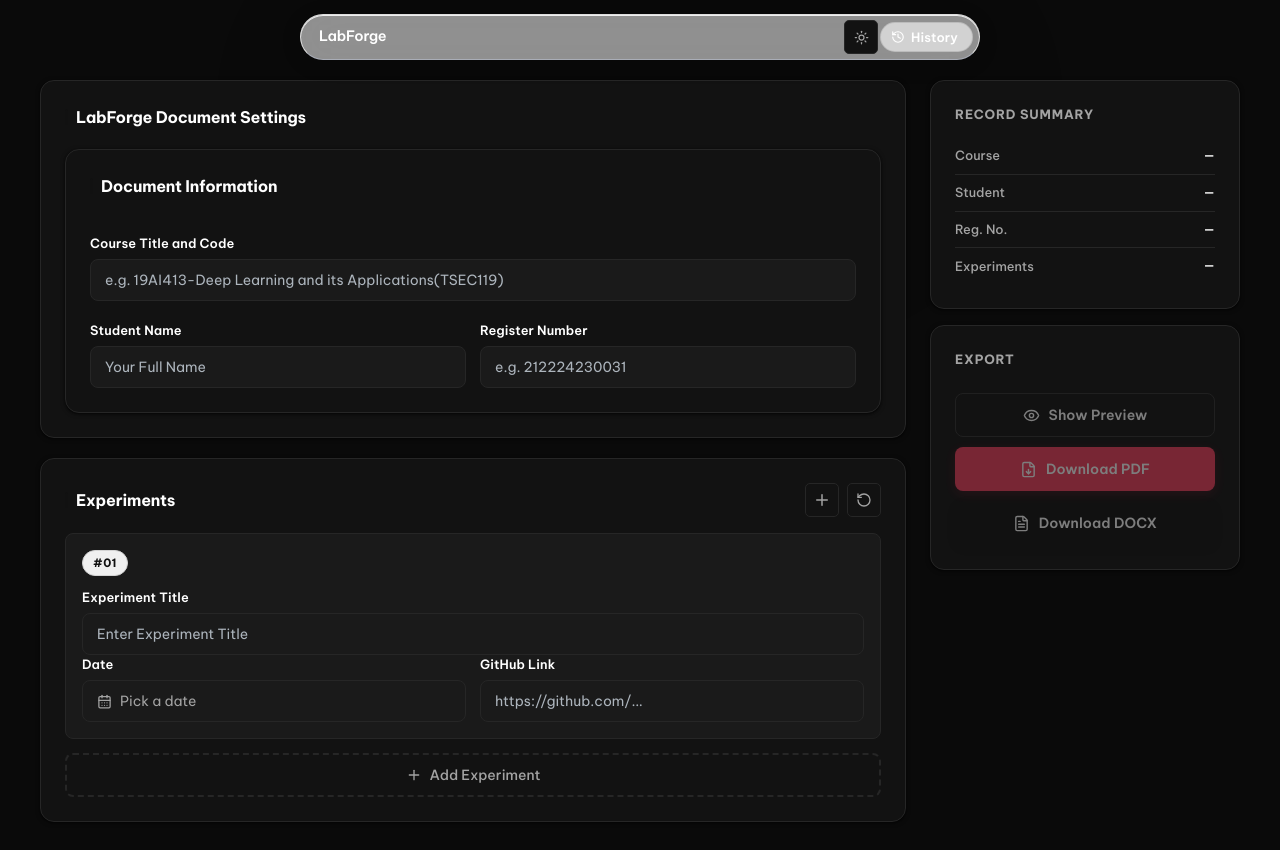
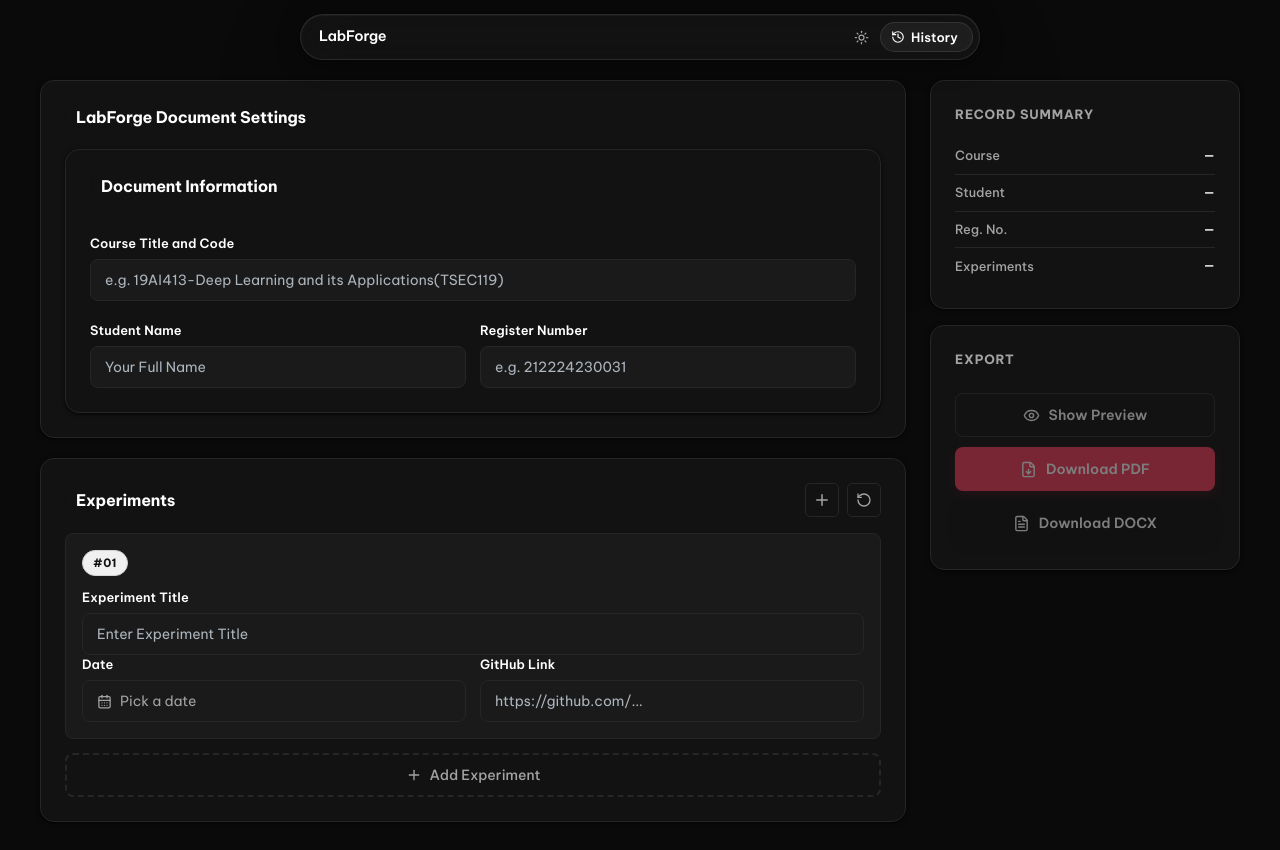
Before and after one commit to balasaravanank/LabForge, a Next.js app: page / in a window 1280 px wide. Both pictures are taken after a click on the button 861 px from the left and 37 px from the top of the page. Built offline with nearby package versions, Linux system fonts and the light colour scheme.

Commit message:
Fix : docx fixes

```diff
--- a/src/app/globals.css
+++ b/src/app/globals.css
@@ -116,6 +116,15 @@
   width: 100%;
 }
 
+.dark .pill-header {
+  background: rgba(24, 24, 24, 0.65);
+  border-color: rgba(255, 255, 255, 0.1);
+  box-shadow:
+    0 4px 24px rgba(0, 0, 0, 0.4),
+    0 1px 2px rgba(0, 0, 0, 0.2),
+    inset 0 1px 0 rgba(255, 255, 255, 0.05);
+}
+
 .header-logo-group {
   display: flex;
   align-items: center;
@@ -181,6 +190,10 @@
   background: rgba(0, 0, 0, 0.05);
 }
 
+.dark .icon-action:hover {
+  background: rgba(255, 255, 255, 0.1);
+}
+
 .header-history-btn {
   display: flex;
   align-items: center;
@@ -203,6 +216,17 @@
   border-color: rgba(0, 0, 0, 0.2);
   color: var(--text);
   box-shadow: 0 2px 8px rgba(0, 0, 0, 0.08);
+}
+
+.dark .header-history-btn {
+  background: rgba(255, 255, 255, 0.05);
+  border-color: rgba(255, 255, 255, 0.1);
+}
+
+.dark .header-history-btn:hover {
+  background: rgba(255, 255, 255, 0.15);
+  border-color: rgba(255, 255, 255, 0.2);
+  box-shadow: 0 2px 8px rgba(0, 0, 0, 0.2);
 }
 
 .header-history-badge {
--- a/src/components/PreviewModal.tsx
+++ b/src/components/PreviewModal.tsx
@@ -128,16 +128,16 @@
               I confirm that the experiments and GitHub links provided are entirely my own work.
             </p>
 
-            {/* Name + Register row */}
-            <div className="doc-sign-row">
-              <span>Name : {docInfo.studentName}</span>
-              <span>Register Number : {docInfo.registerNumber}</span>
-            </div>
-
-            {/* Date + Signature row */}
-            <div className="doc-sign-row">
-              <span>Date : </span>
-              <span>Learner&apos;s Signature</span>
+            {/* Signatures */}
+            <div style={{ display: 'flex', marginTop: '16px', fontSize: '12pt', fontFamily: '"Times New Roman", Times, serif', color: '#000' }}>
+              <div style={{ flex: 1, display: 'flex', flexDirection: 'column', gap: '24px' }}>
+                <div>Name : {docInfo.studentName}</div>
+                <div>Date : </div>
+              </div>
+              <div style={{ flex: 1, paddingLeft: '10%', display: 'flex', flexDirection: 'column', gap: '24px' }}>
+                <div>Register Number : {docInfo.registerNumber}</div>
+                <div>Learner&apos;s Signature</div>
+              </div>
             </div>
 
           </div>
--- a/src/components/ThemeToggle.tsx
+++ b/src/components/ThemeToggle.tsx
@@ -14,7 +14,7 @@
 
   if (!mounted) {
     return (
-      <button className="icon-btn" style={{ width: 34, height: 34 }} aria-label="Toggle theme">
+      <button className="icon-action" style={{ width: 34, height: 34 }} aria-label="Toggle theme">
         <div style={{ width: 16, height: 16 }} />
       </button>
     );
@@ -24,7 +24,8 @@
 
   return (
     <button
-      className="icon-btn"
+      className="icon-action"
+      style={{ width: 34, height: 34 }}
       onClick={() => setTheme(isDark ? "light" : "dark")}
       title={isDark ? "Switch to light mode" : "Switch to dark mode"}
       aria-label="Toggle theme"
--- a/src/lib/generateDocx.ts
+++ b/src/lib/generateDocx.ts
@@ -234,8 +234,8 @@
 
   // ── DECLARATION + FOOTER ─────────────────────────────────────────────────
   // Tab stop matching PDF: name on left, register number pushed right
-  // 7000 twips ≈ right side of A4 content area
-  const TAB_RIGHT = 7000;
+  // 5500 twips ≈ middle-right of A4 content area, ensuring left-alignment stays straight
+  const TAB_RIGHT = 5500;
 
   const doc = new Document({
     sections: [
--- a/src/lib/generatePdf.ts
+++ b/src/lib/generatePdf.ts
@@ -207,19 +207,19 @@
   pdf.text(declText, mL, yPos);
   yPos += declText.length * 5.5; // advance by wrapped line count
 
-  // ── NAME + REGISTER NUMBER ────────────────────────────────────────────────
+  // ── NAME + SIGNATURE ──────────────────────────────────────────────────────
   yPos += 6;
   pdf.setFont("times", "normal");
   pdf.setFontSize(12);
-  const regText = `Register Number : ${docInfo.registerNumber || ""}`;
+
+  const rightColX = pageW / 2 + 10; // Fixed left-anchor for right column
+
   pdf.text(`Name : ${docInfo.studentName || ""}`, mL, yPos);
-  pdf.text(regText, pageW - mR - pdf.getTextWidth(regText), yPos);
+  pdf.text(`Register Number : ${docInfo.registerNumber || ""}`, rightColX, yPos);
 
-  // ── DATE + LEARNER'S SIGNATURE ────────────────────────────────────────────
   yPos += 10;
-  const sigText = `Learner's Signature`;
   pdf.text(`Date :`, mL, yPos);
-  pdf.text(sigText, pageW - mR - pdf.getTextWidth(sigText), yPos);
+  pdf.text(`Learner's Signature`, rightColX, yPos);
 
   // ── SAVE ────────────────────────────────────────────────────────────────
   const sanitizedTitle = (docInfo.courseFullTitle || "LabRecord").replace(/[^a-zA-Z0-9()._-]/g, "_");
```
